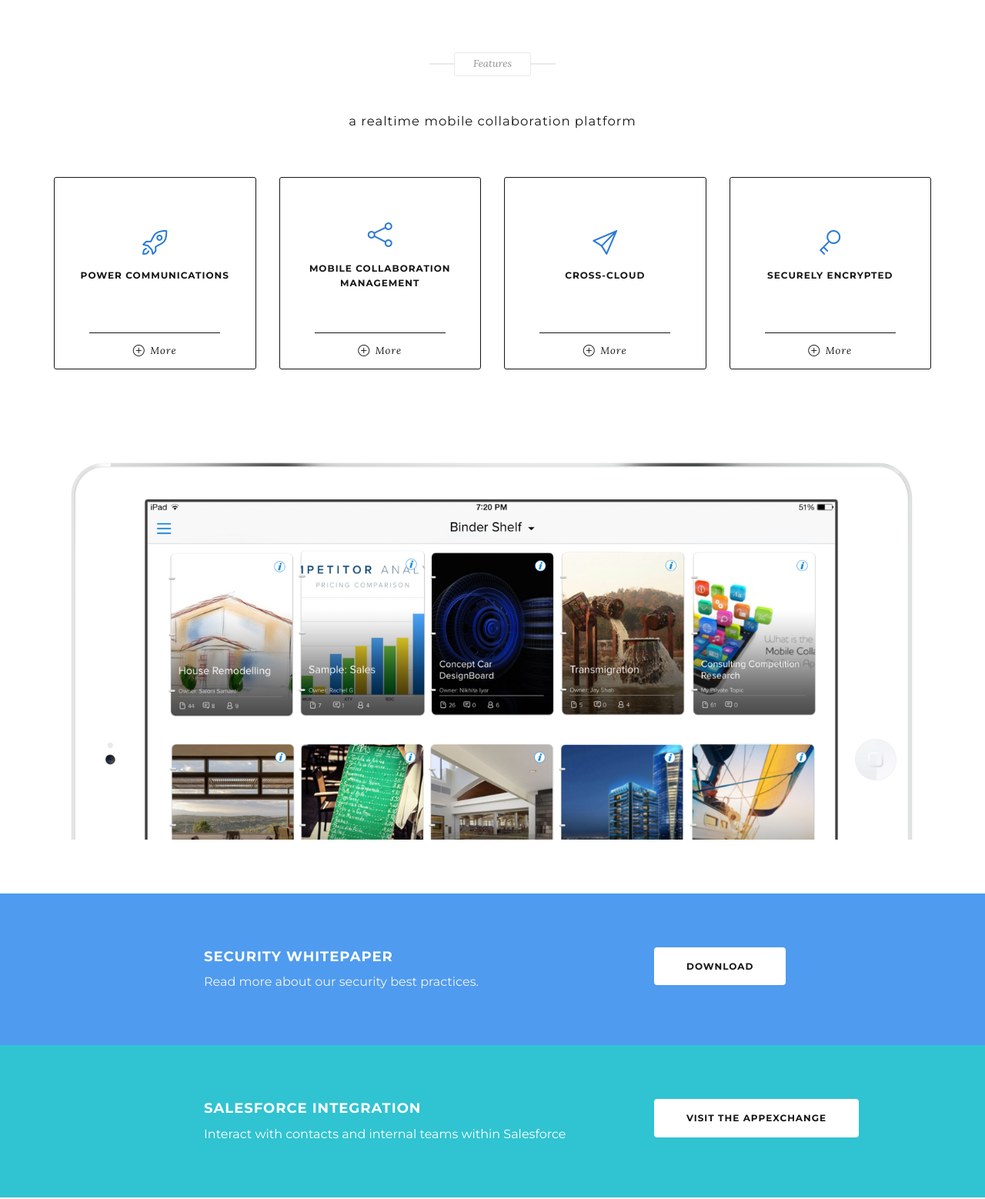
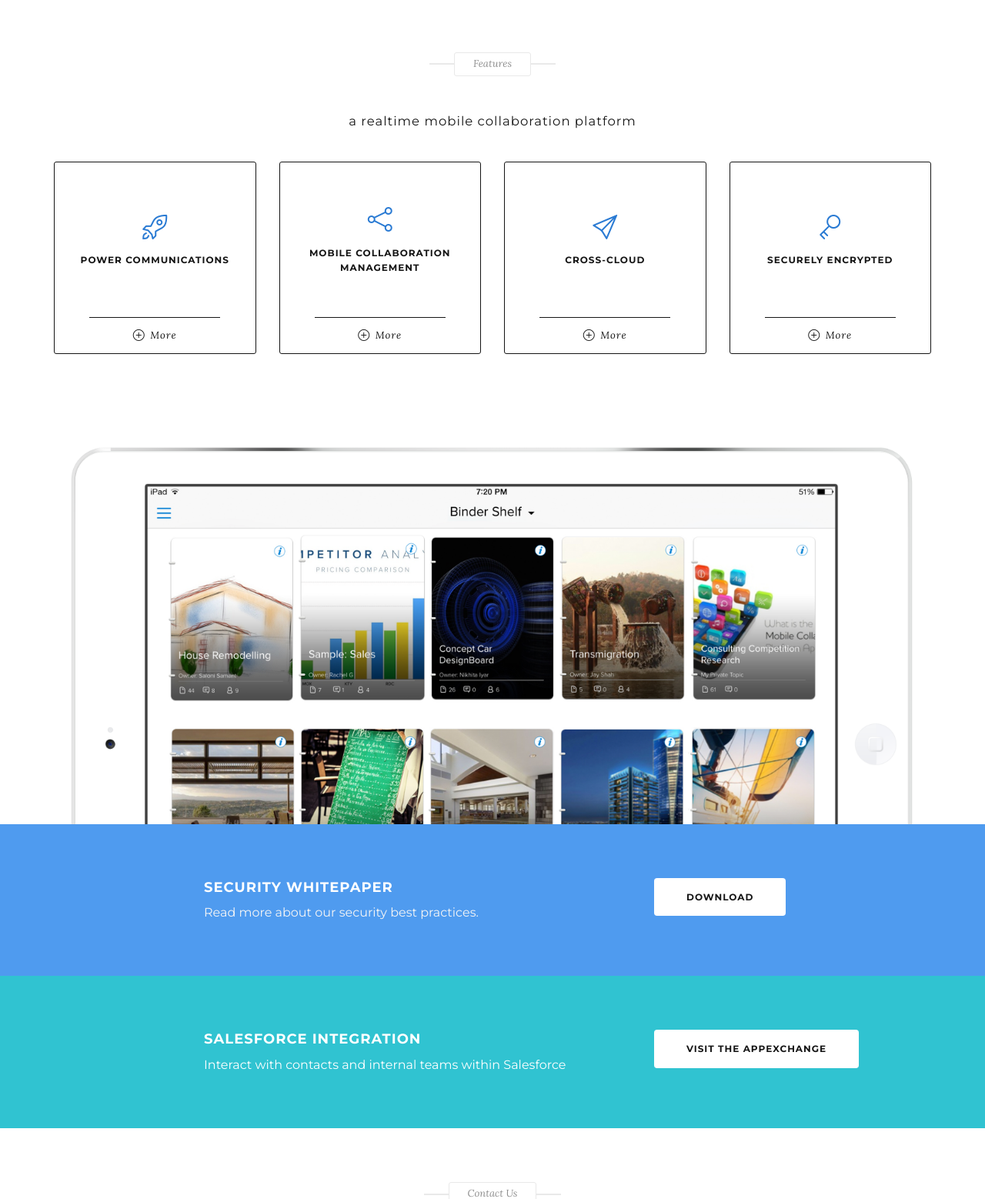
Before and after one commit to moxtra/MoxtraBusinessWebsite, a PHP site: page / in a window 1280 px wide. Shown: the part 1790-3348 px from the top of the page at 77% size. Run offline with PHP 8.4, Linux system fonts and the light colour scheme; some libraries are stand-ins or nearby versions.

Commit message:
fixed white space underneath banner

```diff
--- a/www/css/style.css
+++ b/www/css/style.css
@@ -1528,7 +1528,7 @@ a.logo.dark:hover{
 }
 .service-item{
 	height: 250px;
-	margin: 20px 0 0px;
+	margin: 20fpx 0 0px;
 	position: relative;
 	text-align: center;
 	cursor: pointer;
--- a/www/index.html
+++ b/www/index.html
@@ -241,7 +241,7 @@
 
 
                 <!-- Services Section -->
-            <section class="page-section" id="features">
+            <section class="page-section" id="features" style="padding-bottom:0px">
                 <div class="container">
                     <div class="row">
                         <div class="col-md-8 col-md-offset-2 col-lg-8 col-lg-offset-2">
```
